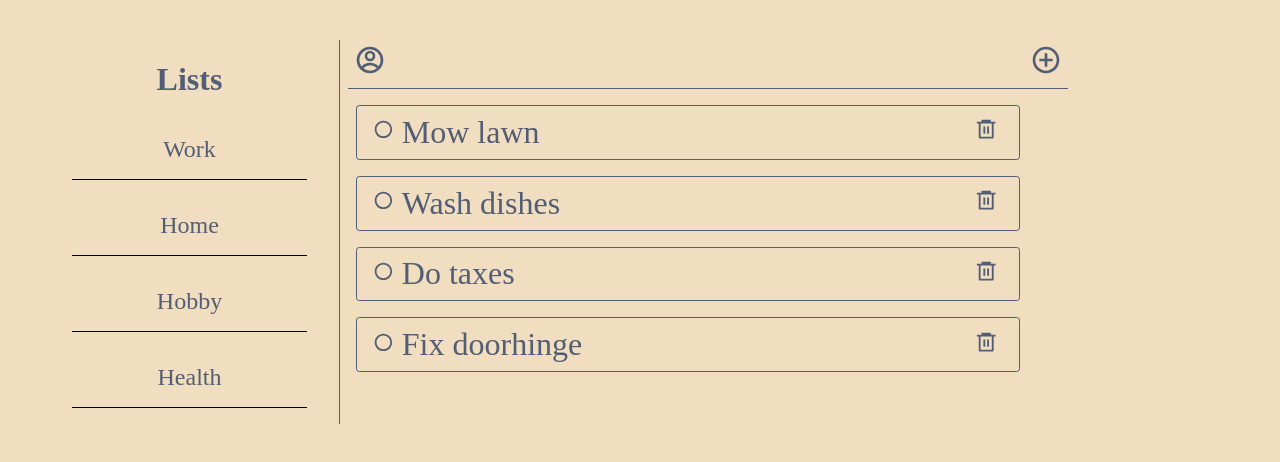
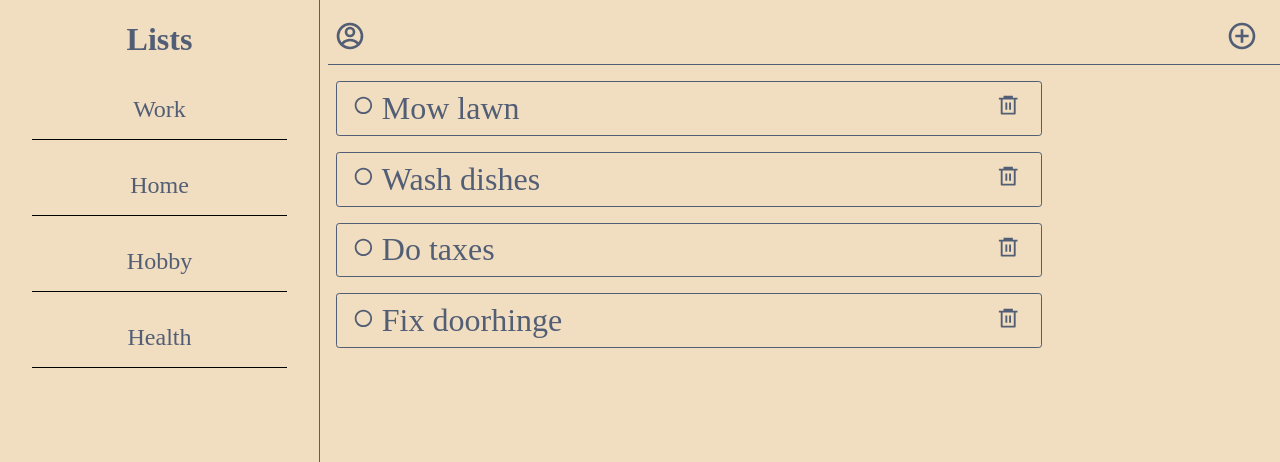
Before and after one commit to zach28attack/TodoList, a React (Vite) app in the folder client/: page / in a window 1280 px wide. Shown: the top 462 px of the page. Built offline with nearby package versions, Linux system fonts and the light colour scheme.

Commit message:
adjust sizing of app on screen

```diff
--- a/client/src/App.module.css
+++ b/client/src/App.module.css
@@ -1,5 +1,5 @@
 .grid {
   display: grid;
   grid-template-columns: 1fr 3fr;
-  padding: 2rem;
+  height: 100%;
 }
--- a/client/src/components/collection/Collections.module.css
+++ b/client/src/components/collection/Collections.module.css
@@ -1,5 +1,6 @@
 .border {
   border-right: 0.1rem solid #525e75;
+  height: 100%;
 }
 
 .header {
--- a/client/src/components/list/ListHeader.module.css
+++ b/client/src/components/list/ListHeader.module.css
@@ -14,8 +14,8 @@
 .header {
   border-bottom: solid 0.1rem #525e75;
   height: 3rem;
-  width: 80%;
   margin-left: 0.5rem;
+  margin-top: 1rem;
   display: flex;
   justify-content: space-between;
 }
@@ -25,6 +25,7 @@
   border: none;
   color: #525e75;
   transition: transform 0.5s;
+  margin-right: 1rem;
 }
 .addButton:hover {
   color: #525e75bd;
--- a/client/src/index.css
+++ b/client/src/index.css
@@ -1,11 +1,17 @@
 :root {
   background-color: var(--tan);
-  box-sizing: border-box;
-  margin: 0;
-  padding: 0;
   --green: #92ba92;
   --dark-green: #78938a;
   --grey: #525e75;
   --tan: #f1ddbf;
   color: #525e75;
 }
+html,
+body,
+#root {
+  height: 100%;
+  box-sizing: border-box;
+  margin: 0;
+  padding: 0;
+  height: 100%;
+}
```
